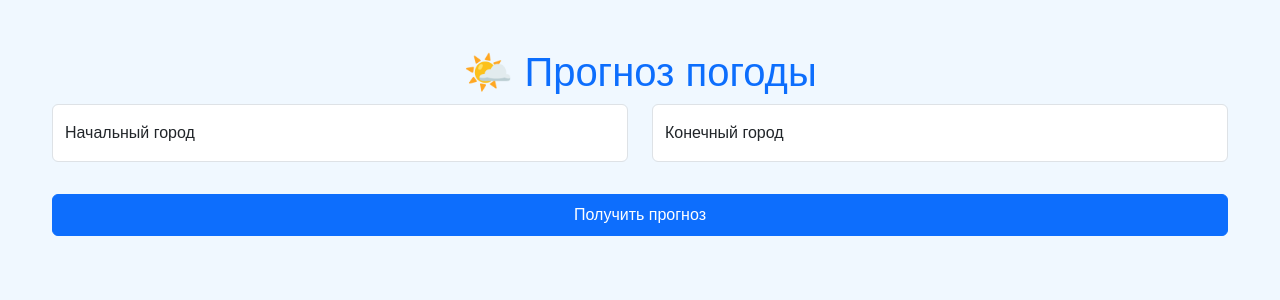
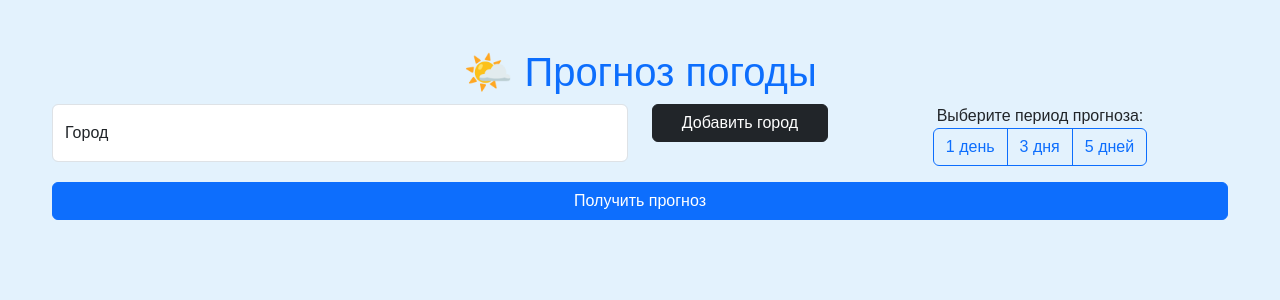
Before and after one commit to renat2006/WeatherProjectCUPython2, a Flask app: template templates/index.html in a window 1280 px wide. Shown: the top 300 px of the page. Run offline with Flask 3, Linux system fonts and the light colour scheme; the template is opened without the code that fills it, so the values that code supplies are empty.

Commit message:
Update index.html

```diff
--- a/templates/index.html
+++ b/templates/index.html
@@ -7,7 +7,7 @@
     <link href="https://cdn.jsdelivr.net/npm/bootstrap@5.3.0-alpha3/dist/css/bootstrap.min.css" rel="stylesheet">
     <style>
         body {
-            background-color: #f0f8ff;
+            background-color: #e3f2fd;
             font-family: 'Arial', sans-serif;
         }
         .container {
@@ -17,16 +17,15 @@
             border: none;
             border-radius: 15px;
             box-shadow: 0 5px 15px rgba(0, 0, 0, 0.2);
+            transition: transform 0.3s, box-shadow 0.3s;
             overflow: hidden;
-            background: #ffffff;
-            transition: transform 0.3s, box-shadow 0.3s;
         }
         .card:hover {
             transform: translateY(-10px);
             box-shadow: 0 10px 20px rgba(0, 0, 0, 0.3);
         }
         .card img {
-            height: 200px;
+            height: 150px;
             object-fit: cover;
         }
         .card-body {
@@ -34,10 +33,10 @@
         }
         .card-title {
             font-size: 1.5rem;
-            color: #333;
+            color: #007bff;
         }
-        .badge {
-            font-size: 1rem;
+        .weather-info {
+            font-size: 1.1rem;
             margin-bottom: 10px;
         }
         .status-loading {
@@ -47,89 +46,111 @@
             color: #007bff;
             margin-top: 20px;
         }
-        .list-group-item-action {
-            cursor: pointer;
+        .form-section {
+            margin-bottom: 30px;
+        }
+        .btn-group button.active {
+            background-color: #007bff;
+            color: white;
         }
     </style>
 </head>
 <body>
     <div class="container mt-5">
         <h1 class="text-center text-primary">🌤️ Прогноз погоды</h1>
+        <a href="/dash/" class="btn btn-secondary mb-4 d-none" id="visualization-link">📊 Перейти к визуализации</a>
+
+        <div class="form-section">
             <form id="weather-form" class="row g-4">
                 <div class="col-md-6">
                     <div class="form-floating">
-                    <input type="text" id="start-city" class="form-control" name="start_city" placeholder="Начальный город" required autocomplete="off">
-                    <label for="start-city">Начальный город</label>
+                        <input type="text" id="add-city" class="form-control" placeholder="Введите город" required autocomplete="off">
+                        <label for="add-city">Город</label>
                     </div>
-                <ul class="list-group mt-2" id="start-city-suggestions"></ul>
                 </div>
-            <div class="col-md-6">
-                <div class="form-floating">
-                    <input type="text" id="end-city" class="form-control" name="end_city" placeholder="Конечный город" required autocomplete="off">
-                    <label for="end-city">Конечный город</label>
+                <div class="col-md-2">
+                    <button type="button" id="add-button" class="btn btn-dark w-100">Добавить город</button>
                 </div>
-                <ul class="list-group mt-2" id="end-city-suggestions"></ul>
+                <div class="col-md-4 text-center">
+                    <label>Выберите период прогноза:</label>
+                    <div class="btn-group" role="group" aria-label="Прогноз">
+                        <button type="button" class="btn btn-outline-primary days-button" data-days="1">1 день</button>
+                        <button type="button" class="btn btn-outline-primary days-button" data-days="3">3 дня</button>
+                        <button type="button" class="btn btn-outline-primary days-button" data-days="5">5 дней</button>
                     </div>
-            <div class="col-12">
-                <button type="submit" class="btn btn-primary w-100 py-2">Получить прогноз</button>
+                </div>
+                <div class="col-md-12 mt-3">
+                    <button type="button" id="submit-button" class="btn btn-primary w-100">Получить прогноз</button>
                 </div>
             </form>
+        </div>
+
+        <div id="cards-container" class="row mt-4"></div>
 
         <div id="loading" class="status-loading d-none">Загрузка данных...</div>
         <div id="result" class="row mt-5 g-4"></div>
     </div>
 
     <script>
-        const cityAutocomplete = (inputId, suggestionsId) => {
-            const input = document.getElementById(inputId);
-            const suggestions = document.getElementById(suggestionsId);
+        let cityArray = [];
+        let selectedDays = 1;
 
-            input.addEventListener('input', async () => {
-                const query = input.value;
-                if (query.length < 3) {
-                    suggestions.innerHTML = '';
+        document.querySelectorAll('.days-button').forEach(button => {
+            button.addEventListener('click', () => {
+                selectedDays = button.getAttribute('data-days');
+                document.querySelectorAll('.days-button').forEach(btn => btn.classList.remove('active'));
+                button.classList.add('active');
+            });
+        });
+
+        document.getElementById('add-button').addEventListener('click', () => {
+            const cityInput = document.getElementById('add-city');
+            const cityName = cityInput.value.trim();
+            if (cityName) {
+                cityArray.push(cityName);
+                const cardContainer = document.getElementById('cards-container');
+                const cityCard = document.createElement('div');
+                cityCard.className = 'col-md-4';
+                cityCard.innerHTML = `
+                    <div class="card">
+                        <div class="card-body text-center">
+                            <h5>${cityName}</h5>
+                        </div>
+                    </div>`;
+                cardContainer.appendChild(cityCard);
+                cityInput.value = '';
+            }
+        });
+
+        document.getElementById('submit-button').addEventListener('click', async function () {
+            if (cityArray.length === 0) {
+                alert('Добавьте хотя бы один город!');
                 return;
             }
 
-                const response = await fetch(`/api/weather/autocomplete?query=${query}`);
-                const cities = await response.json();
-
-                suggestions.innerHTML = cities
-                    .map(city => `<li class="list-group-item list-group-item-action">${city.name}</li>`)
-                    .join('');
-
-                suggestions.querySelectorAll('li').forEach(item => {
-                    item.addEventListener('click', () => {
-                        input.value = item.textContent;
-                        suggestions.innerHTML = '';
-                    });
-                });
-            });
-        };
-
-        cityAutocomplete('start-city', 'start-city-suggestions');
-        cityAutocomplete('end-city', 'end-city-suggestions');
-
-        document.getElementById('weather-form').addEventListener('submit', async function (e) {
-            e.preventDefault();
-
-            const startCity = document.getElementById('start-city').value;
-            const endCity = document.getElementById('end-city').value;
             const loadingDiv = document.getElementById('loading');
             const resultDiv = document.getElementById('result');
+            const visualizationLink = document.getElementById('visualization-link');
 
             loadingDiv.classList.remove('d-none');
             resultDiv.innerHTML = '';
+            visualizationLink.classList.add('d-none');
 
             try {
                 const response = await fetch(`/api/weather/multiple`, {
                     method: 'POST',
                     headers: { 'Content-Type': 'application/json' },
-                    body: JSON.stringify({ start_city: startCity, end_city: endCity })
+                    body: JSON.stringify({ cities: cityArray, days: parseInt(selectedDays) })
                 });
 
                 const data = await response.json();
+                if (data.error) {
+                    resultDiv.innerHTML = `<div class="alert alert-danger">${data.error}</div>`;
+                    return;
+                }
+
                 displayResults(data);
+                visualizationLink.classList.remove('d-none');
             } catch (error) {
                 resultDiv.innerHTML = `<div class="alert alert-danger">Ошибка загрузки данных</div>`;
             } finally {
@@ -140,27 +161,22 @@
         const displayResults = (data) => {
             const resultDiv = document.getElementById('result');
 
-            if (data.error) {
-                resultDiv.innerHTML = `<div class="alert alert-danger">${data.error}</div>`;
-                return;
-            }
-
-            resultDiv.innerHTML = `
-                ${[data.start_city, data.end_city].map(city => `
+            resultDiv.innerHTML = Object.keys(data).map(city => {
+                const cityData = data[city];
+                return `
                     <div class="col-md-6">
                         <div class="card">
-                            <img src="${city.image_url}" class="card-img-top" alt="${city.name}">
                             <div class="card-body">
-                                <h5 class="card-title">${city.name}</h5>
-                                <p class="badge bg-primary">Температура: ${city.temperature_max}°C / ${city.temperature_min}°C</p>
-                                <p class="badge bg-success">Ветер: ${city.wind_speed} км/ч</p>
-                                <p class="badge bg-warning text-dark">Дождь: ${city.rain_probability}%</p>
-                                <p class="badge ${city.condition === 'bad' ? 'bg-danger' : 'bg-info'}">${city.condition === 'bad' ? 'Неблагоприятная' : 'Благоприятная'}</p>
+                                <h5 class="card-title">${city}</h5>
+                                <p class="weather-info">🌡️ Макс: ${cityData.temp_max.join(', ')}°C</p>
+                                <p class="weather-info">🌡️ Мин: ${cityData.temp_min.join(', ')}°C</p>
+                                <p class="weather-info">☔ Вероятность дождя: ${cityData.rain_prob.join(', ')}%</p>
+                                <p class="weather-info">💨 Скорость ветра: ${cityData.wind_speed.join(', ')} м/с</p>
                             </div>
                         </div>
                     </div>
-                `).join('')}
                 `;
+            }).join('');
         };
     </script>
     <script src="https://cdn.jsdelivr.net/npm/bootstrap@5.3.0-alpha3/dist/js/bootstrap.bundle.min.js"></script>
```
Lines whose indentation alone changed are shown as unchanged.
